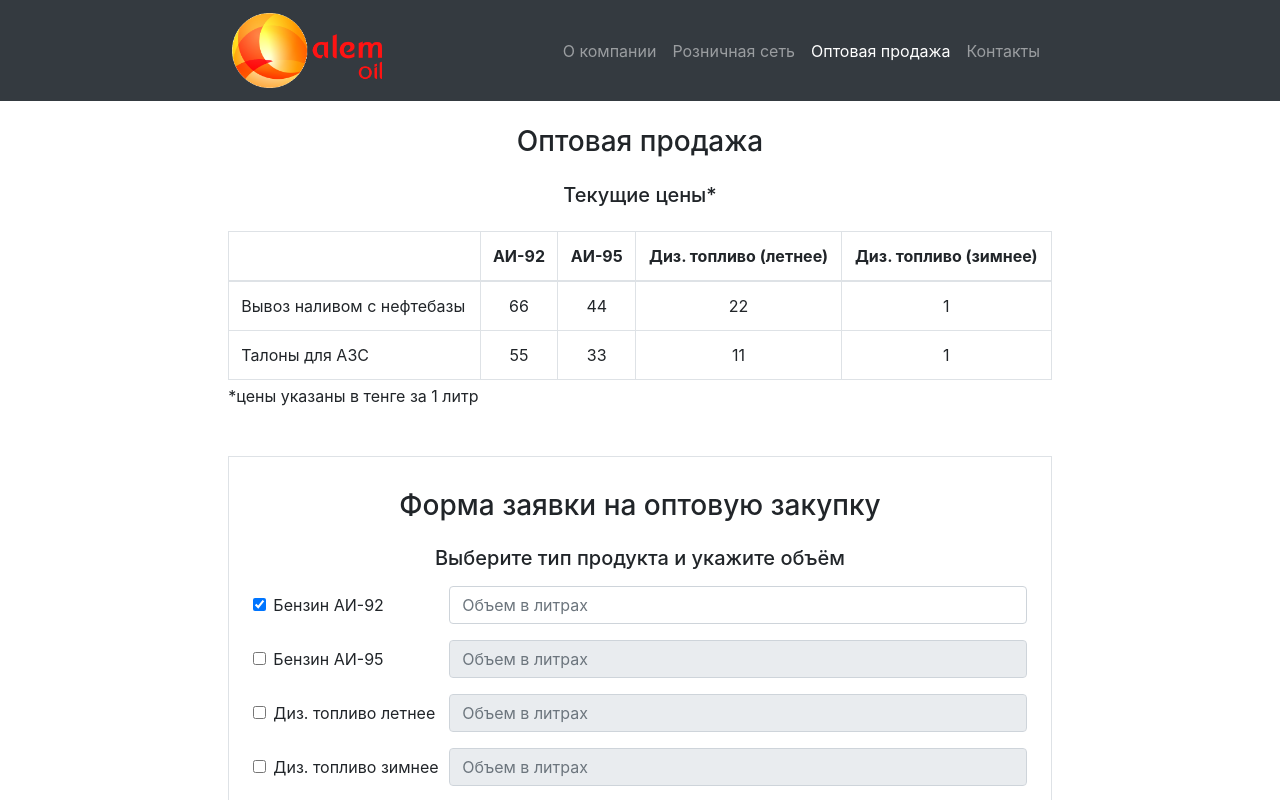
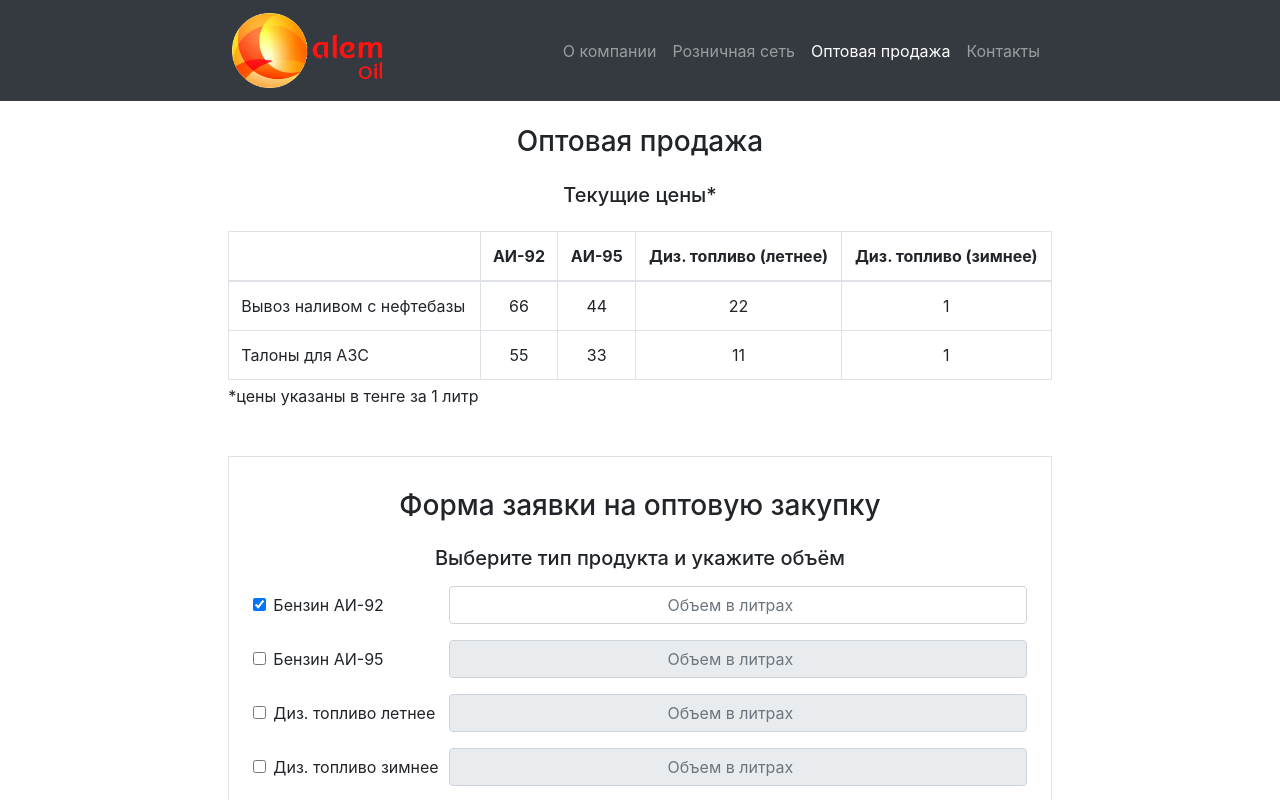
Before and after one commit to kristinazubova/alemOil-frontend, a React (Create React App) app: page /wholesales in a window 1280 px wide. Shown: the top 800 px of the page. Built offline with nearby package versions, Linux system fonts and the light colour scheme; no server answers.

Commit message:
contscts corrected

```diff
--- a/src/Components/FormWholesales.js
+++ b/src/Components/FormWholesales.js
@@ -153,14 +153,14 @@ export default class FormWholesales extends Component {
         <Form.Group as={Col} xs={6} md={8} lg={9} className="m-0">
           <Form.Control
             type="number"
-            xs={5}
+            xs={6}
             name="productVolume"
             id={product.id}
             value={product.volume}
             onChange={(e) => this.handleVolumeChange(index, e)}
             disabled={!product.isEnabled}
             placeholder="Объем в литрах"
-            className="m-0"
+            className="m-0 px-1 text-center"
             required
           />
         </Form.Group>
--- a/src/Components/Header.js
+++ b/src/Components/Header.js
@@ -40,7 +40,7 @@ export default class Header extends Component {
     const { location } = this.props;
 
     return (
-      <Container fluid className="mx-0 px-0 ">
+      <Container fluid className="mx-0 px-0">
         <Row className="mx-0 px-0">
 
           <Navbar variant="dark" collapseOnSelect expand="md" bg="dark" className="d-flex align-content-center mx-0 px-3 py-2 w-100">
--- a/src/Pages/Contacts.js
+++ b/src/Pages/Contacts.js
@@ -9,11 +9,11 @@ import MaterialIcon from 'material-icons-react';
 export default class Contacts extends Component {
   render() {
     return (
-      <Container fluid className="py-4">
-        <Row className="w-100">
+      <Container fluid className="mx-0 px-0">
+        <Row className="w-100 mx-0">
           <Col></Col>
-          <Col xs={12} md={10} lg={8} className="lg-m-5">
-            <Form.Group className="p-5 shadow">
+          <Col xs={12} md={10} lg={8} className="px-0 mx-0">
+            <Form.Group className=" px-4 shadow">
               <h3 className="m-4 text-center">Контакты</h3>
               <div className="d-flex mx-2 my-4 align-items-center">
                 <MaterialIcon icon="location_on" size={30} />
```
